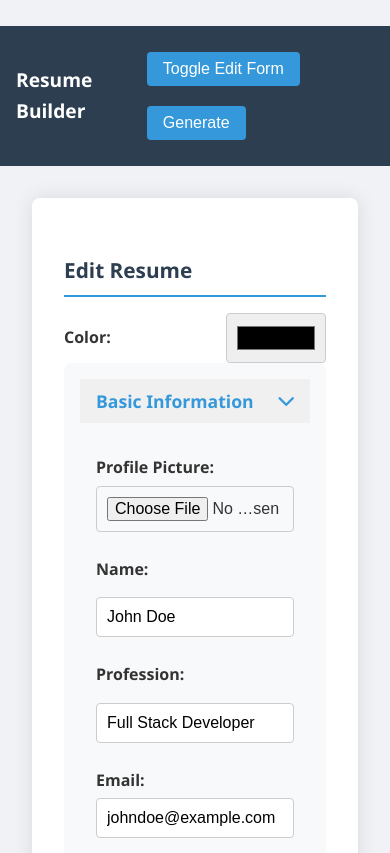
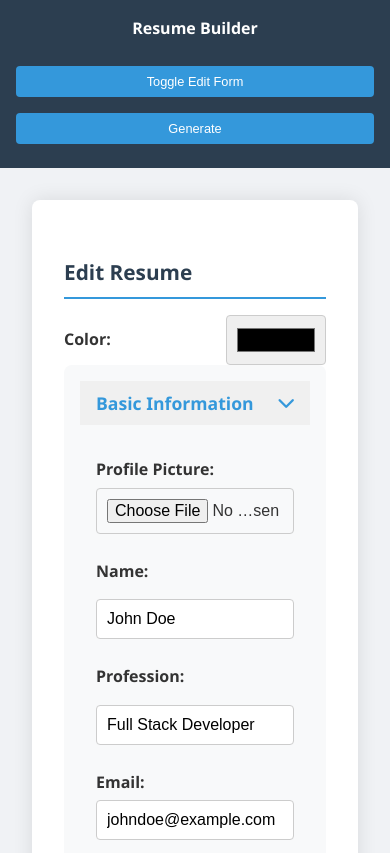
Before and after one commit to GrowWidTalha/hackathon-resume-builder, a website built with webpack: page index.html in a window 390 px wide. Shown: the top 853 px of the page. Built offline with nearby package versions, Linux system fonts and the light colour scheme; a script that the page names is missing; files whose address does not match are found by name.

Commit message:
completed all milestones

```diff
--- a/index.html
+++ b/index.html
@@ -12,7 +12,6 @@
         />
     </head>
     <body>
-        <img src="" alt="" />
         <nav class="navbar">
             <div class="navbar-brand" contenteditable="true">
                 Resume Builder
--- a/src/css/style.css
+++ b/src/css/style.css
@@ -147,6 +147,7 @@ body {
     display: none;
 }
 
+/* Navbar styles */
 .navbar {
     background-color: var(--secondary-color);
     color: var(--light-text-color);
@@ -155,11 +156,59 @@ body {
     justify-content: space-between;
     align-items: center;
     transition: background-color 0.3s ease;
+    flex-wrap: wrap; /* Allows content to wrap on smaller screens */
 }
 
 .navbar-brand {
     font-size: 1.2rem;
     font-weight: bold;
+    flex: 1 1 auto;
+}
+
+/* Navbar buttons */
+.toggle-button {
+    background-color: var(--primary-color);
+    color: var(--light-text-color);
+    border: none;
+    padding: 0.5rem 1rem;
+    cursor: pointer;
+    border-radius: 4px;
+    transition: background-color 0.3s ease, transform 0.3s ease;
+    font-size: 0.9rem; /* Adjust font size for smaller screens */
+    margin: 0 0.5rem;
+}
+
+.toggle-button:hover {
+    background-color: #2980b9;
+    transform: scale(1.05);
+}
+
+/* Responsive styling */
+@media (max-width: 768px) {
+    .navbar {
+        flex-direction: column;
+        align-items: stretch; /* Ensures buttons take full width */
+        text-align: center;
+    }
+
+    .navbar-brand {
+        margin-bottom: 1rem;
+    }
+
+    .toggle-button {
+        width: 100%;
+        margin: 0.5rem 0;
+    }
+}
+
+@media (max-width: 480px) {
+    .navbar-brand {
+        font-size: 1rem; /* Smaller font size for very small screens */
+    }
+
+    .toggle-button {
+        font-size: 0.8rem; /* Smaller font size for very small screens */
+    }
 }
 
 .toggle-button {
```
